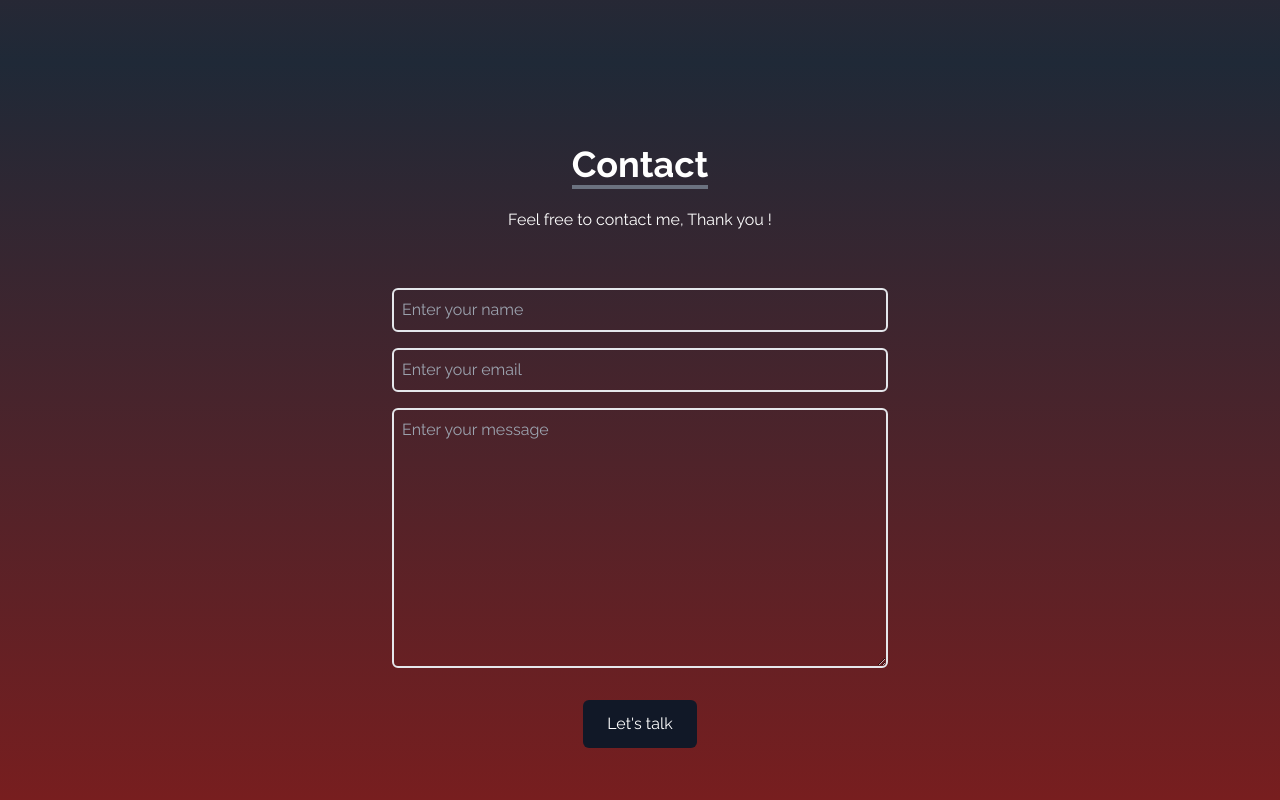
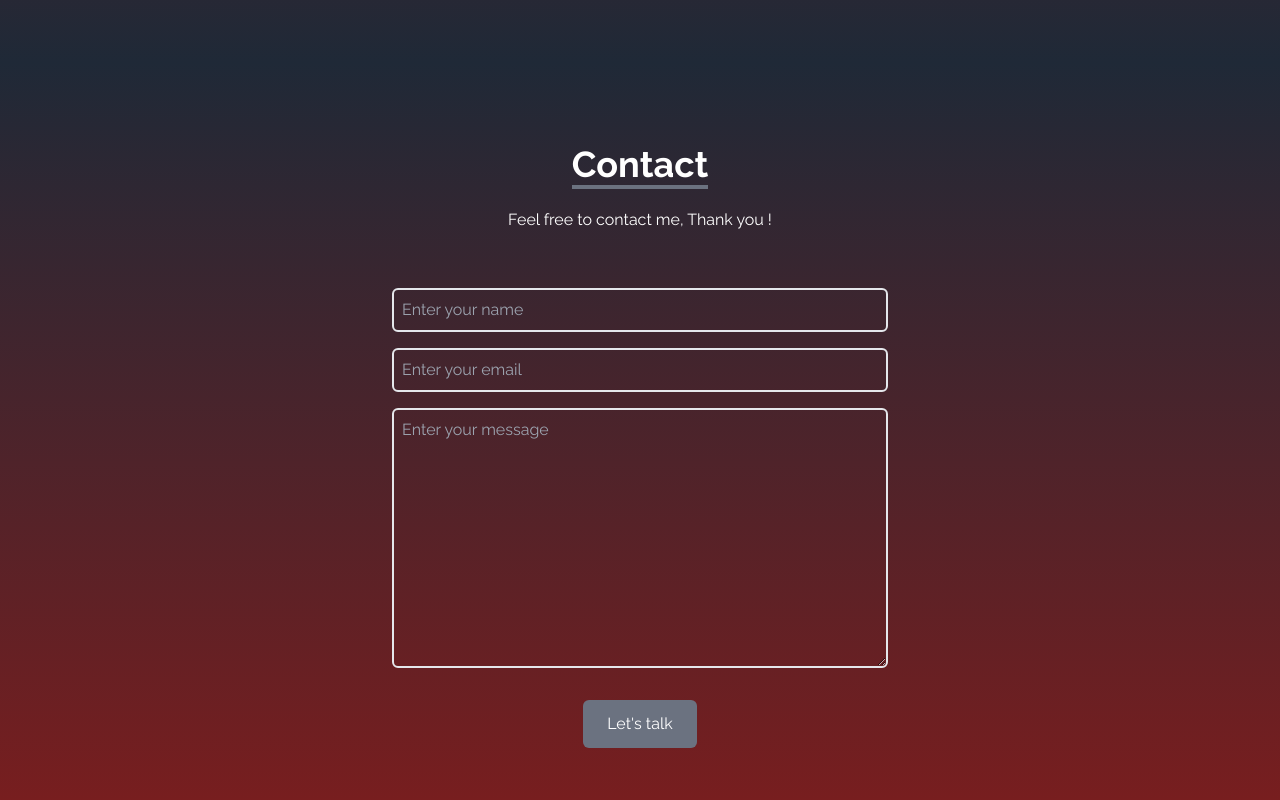
Before and after one commit to GreyNFz/React-Portfolio, a React (Create React App) app: page / in a window 1280 px wide. Shown: the part 3138-3938 px from the top of the page. Built offline with nearby package versions, Linux system fonts and the light colour scheme.

Commit message:
upadate contact page button

```diff
--- a/src/components/Contact.jsx
+++ b/src/components/Contact.jsx
@@ -39,7 +39,7 @@
               className="p-2 bg-transparent border-2 rounded-md text-white focus:outline-none"
             ></textarea>
 
-            <button className="text-white bg-gradient-to-b from-gray-900 to-gray-900 px-6 py-3 my-8 mx-auto flex items-center rounded-md hover:scale-110 duration-300">
+            <button className="text-white bg-gradient-to-b from-gray-500 to-gray-500 px-6 py-3 my-8 mx-auto flex items-center rounded-md hover:scale-110 duration-300">
               Let's talk
             </button>
           </form>
```
